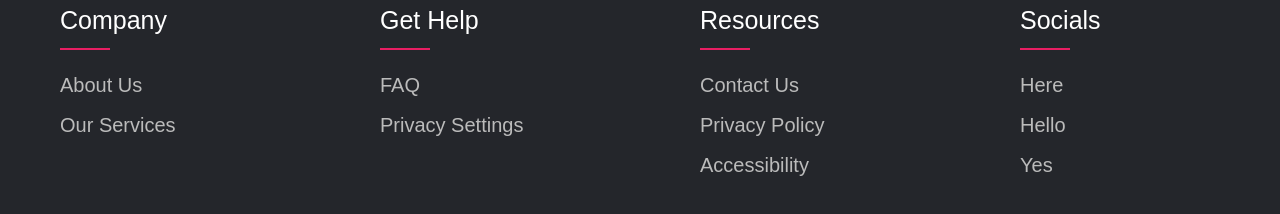
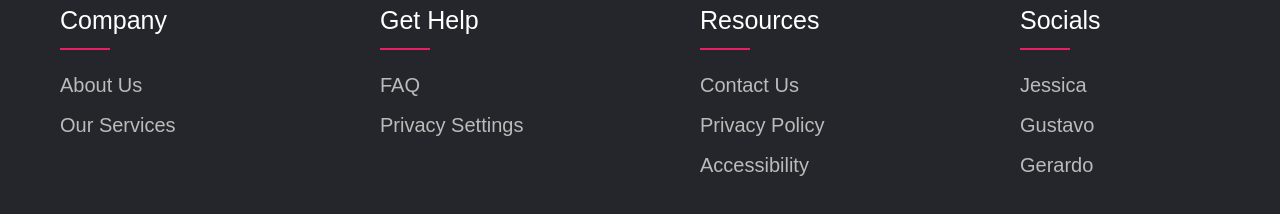
Before and after one commit to HearingHealthApp/Ruben, a React (Vite) app in the folder ear-health-project-ui/: page /register in a window 1280 px wide. Shown: the part 560-774 px from the top of the page. Built offline with nearby package versions, Linux system fonts and the light colour scheme; a web font is replaced by a local one.

Commit message:
Updated App name of app on landing page

```diff
--- a/ear-health-project-ui/src/components/Footer/Footer.jsx
+++ b/ear-health-project-ui/src/components/Footer/Footer.jsx
@@ -32,9 +32,9 @@ const Footer = () => {
             <div className='footer-col'>
               <h4>Socials</h4>
               <ul>
-                <li><a href='#'>Here</a></li>
-                <li><a href='#'>Hello</a></li>
-                <li><a href='#'>Yes</a></li>
+                <li><a href='#'>Jessica</a></li>
+                <li><a href='#'>Gustavo</a></li>
+                <li><a href='#'>Gerardo</a></li>
               </ul>
             </div>
 
--- a/ear-health-project-ui/src/components/Home/Home.jsx
+++ b/ear-health-project-ui/src/components/Home/Home.jsx
@@ -12,7 +12,7 @@ const Home = ({}) => {
           </h1>
         </div>
         <div className='blurb'>
-        <p className='welcome-blurb'>Welcome to our website Earie, where your hearing comes first.</p>
+        <p className='welcome-blurb'>Welcome to our website Ruben, where your hearing comes first.</p>
         </div>
         <div className='notloggedin'>
           Already a user?
```
